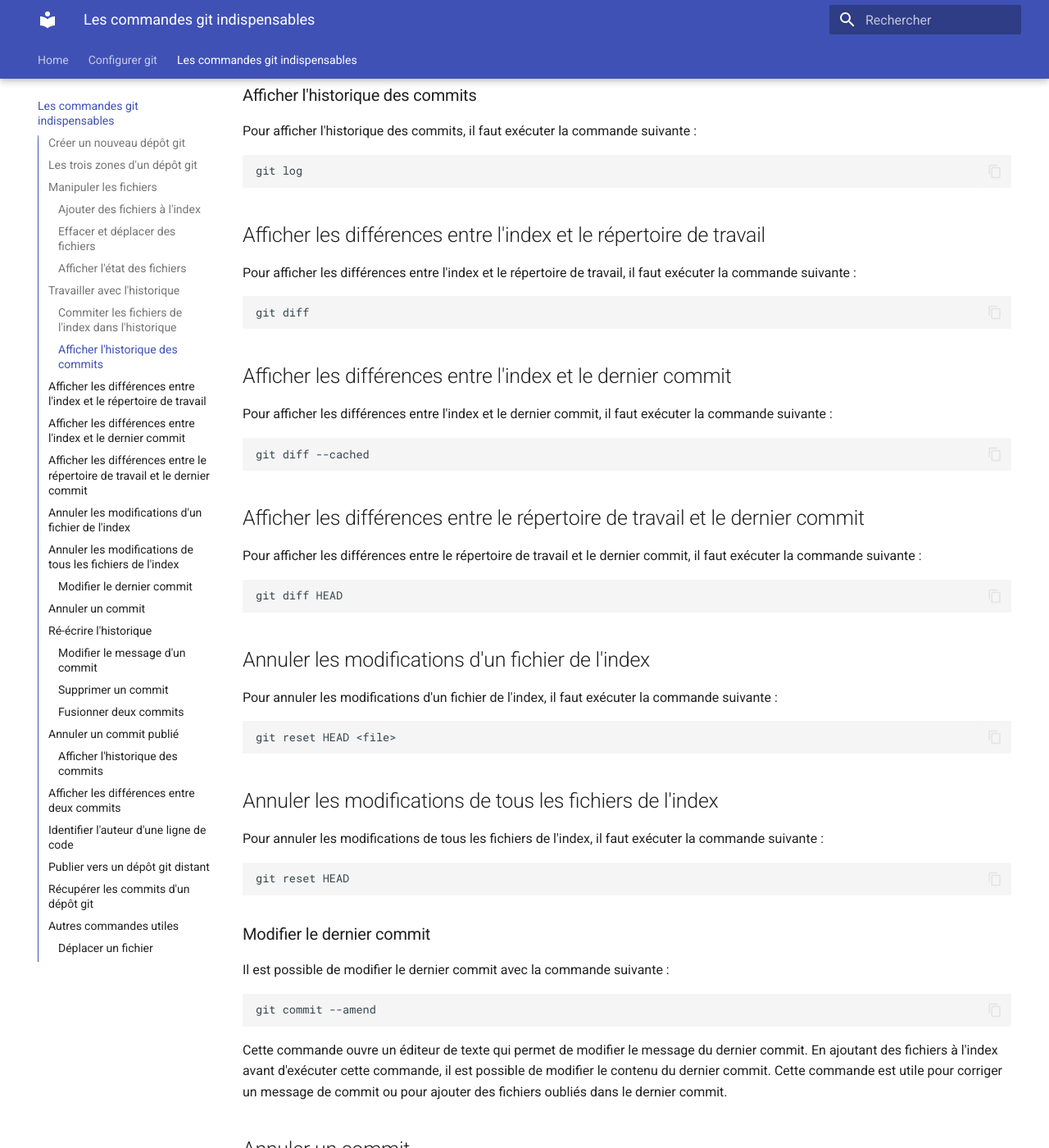
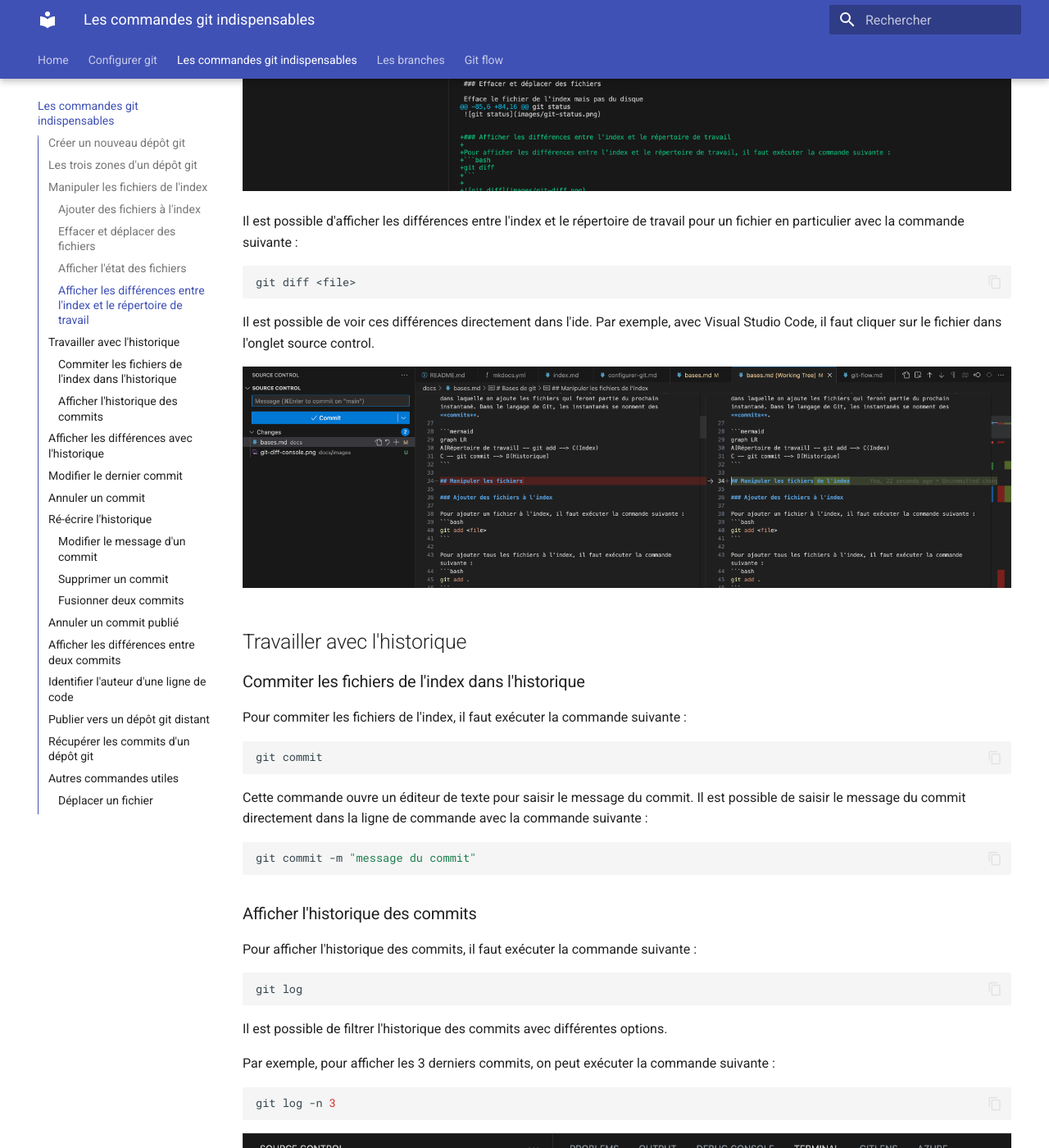
Before and after one commit to but-sd/guide-git, an MkDocs documentation site: the page built from docs/bases.md, in a window 1280 px wide and 1400 px high, scrolled down 3310 px. Shown: the whole window at 82% size. Built offline with MkDocs 1.6.1 and Material for MkDocs 9.7.7, drawn with Linux system fonts in a browser that asks for light colours; some of the changed text lies outside the part shown.

Commit message:
add git flow page
📝 add some stuff

````diff
--- a/docs/bases.md
+++ b/docs/bases.md
@@ -56,7 +56,6 @@
 ```
 
 Ici, on ajoute tous les fichiers avec l'extension .txt à l'index.
-
 
 ### Effacer et déplacer des fichiers
 
@@ -85,6 +84,25 @@
 ![git status](images/git-status.png)
 
 
+### Afficher les différences entre l'index et le répertoire de travail
+
+Pour afficher les différences entre l'index et le répertoire de travail, il faut exécuter la commande suivante :
+```bash
+git diff
+```
+
+![git diff](images/git-diff-console.png)
+
+Il est possible d'afficher les différences entre l'index et le répertoire de travail pour un fichier en particulier avec la commande suivante :
+```bash
+git diff <file>
+```
+
+Il est possible de voir ces différences directement dans l'ide. Par exemple, avec Visual Studio Code, il faut cliquer sur le fichier dans l'onglet source control.
+
+![git diff](images/git-diff-vscode.png)
+
+
 ## Travailler avec l'historique
 ### Commiter les fichiers de l'index dans l'historique
 
@@ -105,42 +123,43 @@
 git log
 ```
 
-## Afficher les différences entre l'index et le répertoire de travail
+Il est possible de filtrer l'historique des commits avec différentes options.
 
-Pour afficher les différences entre l'index et le répertoire de travail, il faut exécuter la commande suivante :
+Par exemple, pour afficher les 3 derniers commits, on peut exécuter la commande suivante :
 ```bash
-git diff
+git log -n 3
 ```
 
-## Afficher les différences entre l'index et le dernier commit
+![git log -n 3](images/git-log-n-3.png)
+
+Pour afficher les commits d'une période :
+```bash
+git log --since="2022-01-01" --until="2022-12-31"
+```
+
+Pour afficher les commits d'un fichier :
+```bash
+git log -- <file>
+```
+
+Les options de filtrage peuvent être combinées. Par exemple, pour afficher les 3 derniers commits d'un utilisateur sur un fichier :
+```bash
+git log --author="John Doe" -n 3 -- <file>
+```
+
+## Afficher les différences avec l'historique
 
 Pour afficher les différences entre l'index et le dernier commit, il faut exécuter la commande suivante :
 ```bash
 git diff --cached
 ```
 
-## Afficher les différences entre le répertoire de travail et le dernier commit
-
 Pour afficher les différences entre le répertoire de travail et le dernier commit, il faut exécuter la commande suivante :
 ```bash
 git diff HEAD
 ```
 
-## Annuler les modifications d'un fichier de l'index
-
-Pour annuler les modifications d'un fichier de l'index, il faut exécuter la commande suivante :
-```bash
-git reset HEAD <file>
-```
-
-## Annuler les modifications de tous les fichiers de l'index
-
-Pour annuler les modifications de tous les fichiers de l'index, il faut exécuter la commande suivante :
-```bash
-git reset HEAD
-```
-
-### Modifier le dernier commit
+## Modifier le dernier commit
 
 Il est possible de modifier le dernier commit avec la commande suivante :
 ```bash
@@ -156,7 +175,7 @@
 git reset --soft HEAD^
 ```
 
-Il est possible d'annuler le dernier commit et de supprimer les fichiers de l'index avec la commande suivante :
+Si l'on souhaite annuler le dernier commit et supprimer les fichiers de l'index, il faut exécuter la commande suivante :
 ```bash
 git reset --hard HEAD^
 ```
@@ -187,33 +206,19 @@
 
 Pour fusionner deux commits, il faut remplacer le mot pick par squash devant le commit.
 
+Il est possible de fusionner plusieurs commits en ajoutant plusieurs squash devant les commits.
+
+Ces actions peuvent aussi être faite directement dans l'ide, ce qui peut être plus simple.
+
+Par exemple avec l'extension git lens de Visual Studio Code:
+
+![git rebase -i](images/git-rebase-i-git-lens.png)
+
 ## Annuler un commit publié
 
 Il est possible d'annuler un commit publié avec la commande suivante :
 ```bash
 git revert <commit>
-```
-
-### Afficher l'historique des commits
-
-Pour afficher l'historique des commits, il faut exécuter la commande suivante :
-```bash
-git log
-```
-
-Il possible de filtrer l'historique des commits avec différentes options. Par exemple, pour afficher les 3 derniers commits d'un utilisateur, il faut exécuter la commande suivante :
-```bash
-git log --author="John Doe" -n 3
-```
-
-Pour afficher les commits d'une période, il faut exécuter la commande suivante :
-```bash
-git log --since="2018-01-01" --until="2018-12-31"
-```
-
-Pour afficher les commits d'un fichier, il faut exécuter la commande suivante :
-```bash
-git log -- <file>
 ```
 
 ## Afficher les différences entre deux commits
@@ -234,6 +239,11 @@
 ```bash
 git blame <file>
 ```
+
+Cela permet de voir qui a modifié une ligne de code et à quel moment. Cela peut être utile pour identifier l'auteur d'un bug.
+Dans Visual Studio Code, il est possible d'afficher les informations de git blame en survolant une ligne de code.
+
+![git blame](images/git-blame.png)
 
 ## Publier vers un dépôt git distant
 
--- /dev/null
+++ b/docs/git-flow.md
@@ -0,0 +1,3 @@
+# Git flow
+
+git flow est un ensemble de scripts qui permettent de faciliter l'utilisation de git. Il permet de mettre en place une stratégie de gestion de branches.
--- a/mkdocs.yml
+++ b/mkdocs.yml
@@ -5,6 +5,9 @@
   - Home: index.md
   - Configurer git: configurer-git.md
   - Les commandes git indispensables: bases.md
+  - Les branches: branches.md
+  - Git flow: git-flow.md
+
 
 theme:
   name: material
````
Also changed, not shown: other parts of docs/bases.md (+1 -1 lines), docs/images/git-blame.png (added), docs/images/git-diff-console.png (added), docs/images/git-diff-vscode.png (added), docs/images/git-log-n-3.png (added), docs/images/git-rebase-i-git-lens.png (added).
